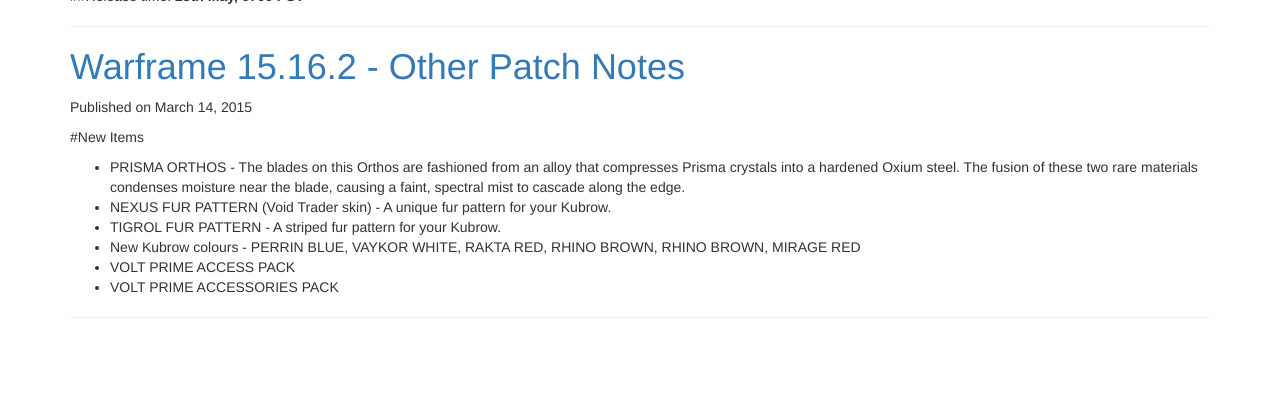
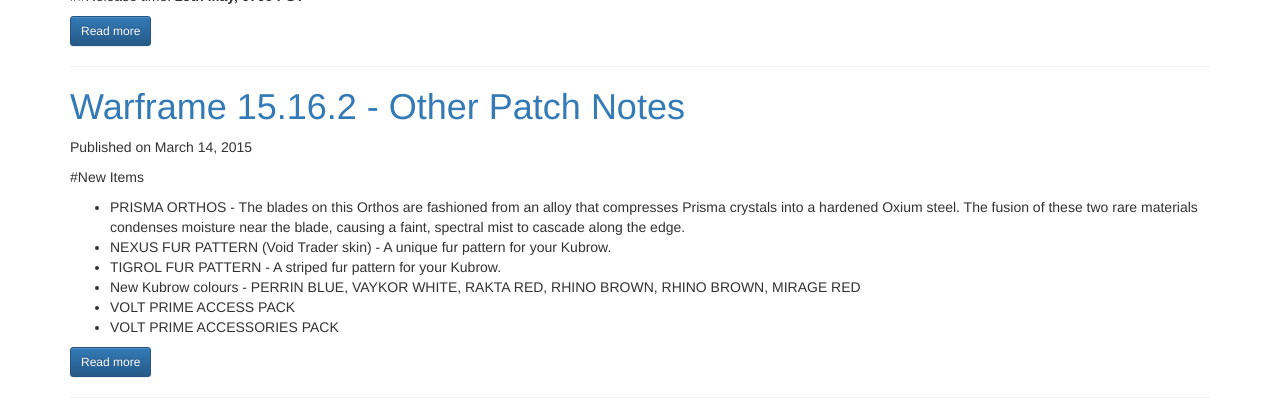
Before and after one commit to Deathmax/deathmax.github.io, a Jekyll site: the page built from index.html, in a window 1280 px wide, cut to the strip 565-983 px from the top of the page. Built offline with Jekyll 4.4.1, drawn with Linux system fonts in a browser that asks for light colours; nearby versions of some CDN libraries; library files that are not in the unit come from our copies; the list of posts is cut into pages by our own code; before the commit the page ends 903 px from its top, so only the background shows below that.

Commit message:
add read more

```diff
--- a/index.html
+++ b/index.html
@@ -11,6 +11,17 @@
   </p>
   <div class="content">
     {{ post.excerpt }}
+    {% capture content_words %}
+      {{ post.content | number_of_words }}
+    {% endcapture %}
+    {% capture excerpt_words %}
+      {{ post.excerpt | number_of_words }}
+    {% endcapture %}
+    {% if excerpt_words != content_words %}
+    <p>
+    	<a class="btn btn-sm btn-primary" href="{{ post.url }}" role="button">Read more <i class="fa fa-arrow-circle-right"></i></a>
+    </p>
+    {% endif %}
   </div>
   <hr>
 {% endfor %}
```
